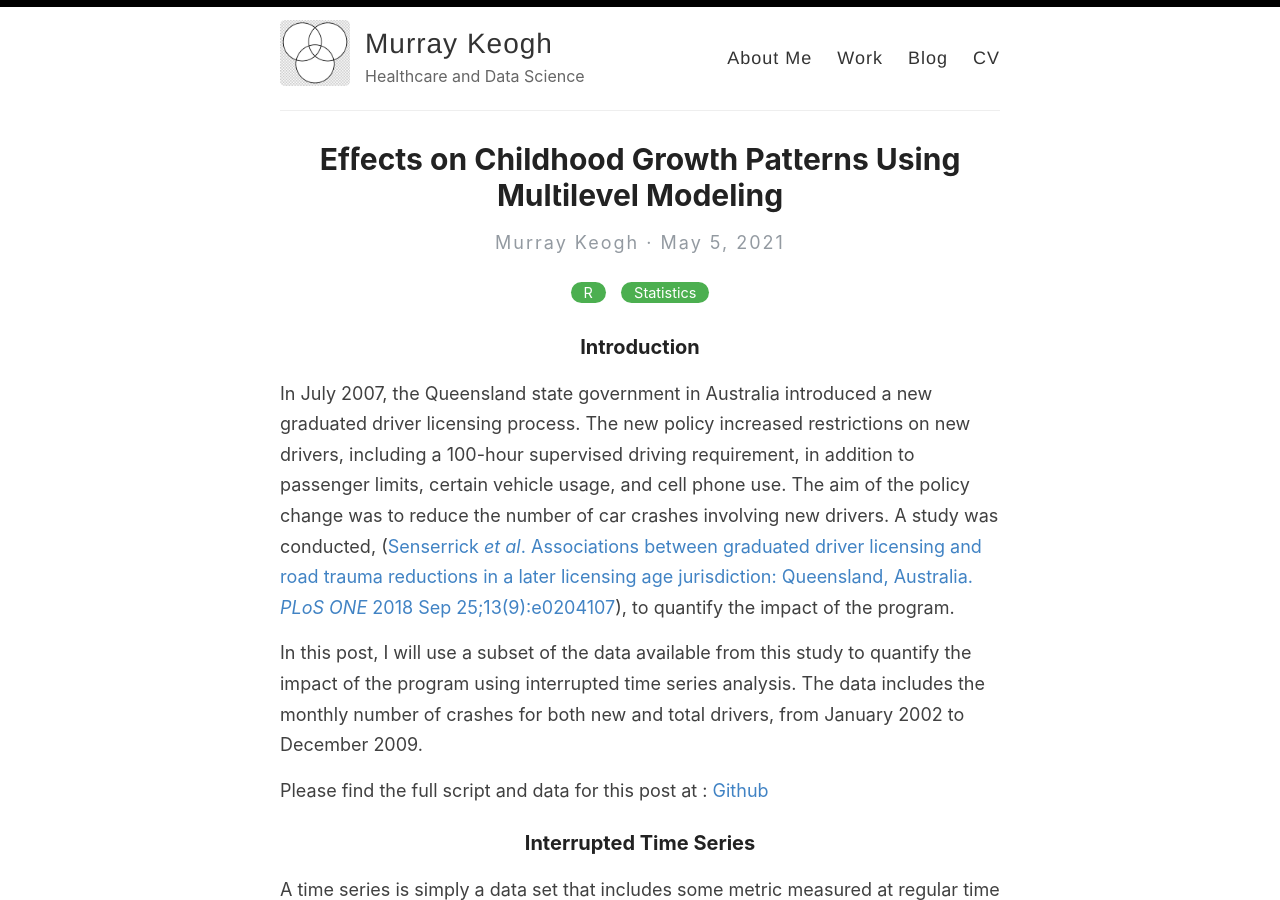
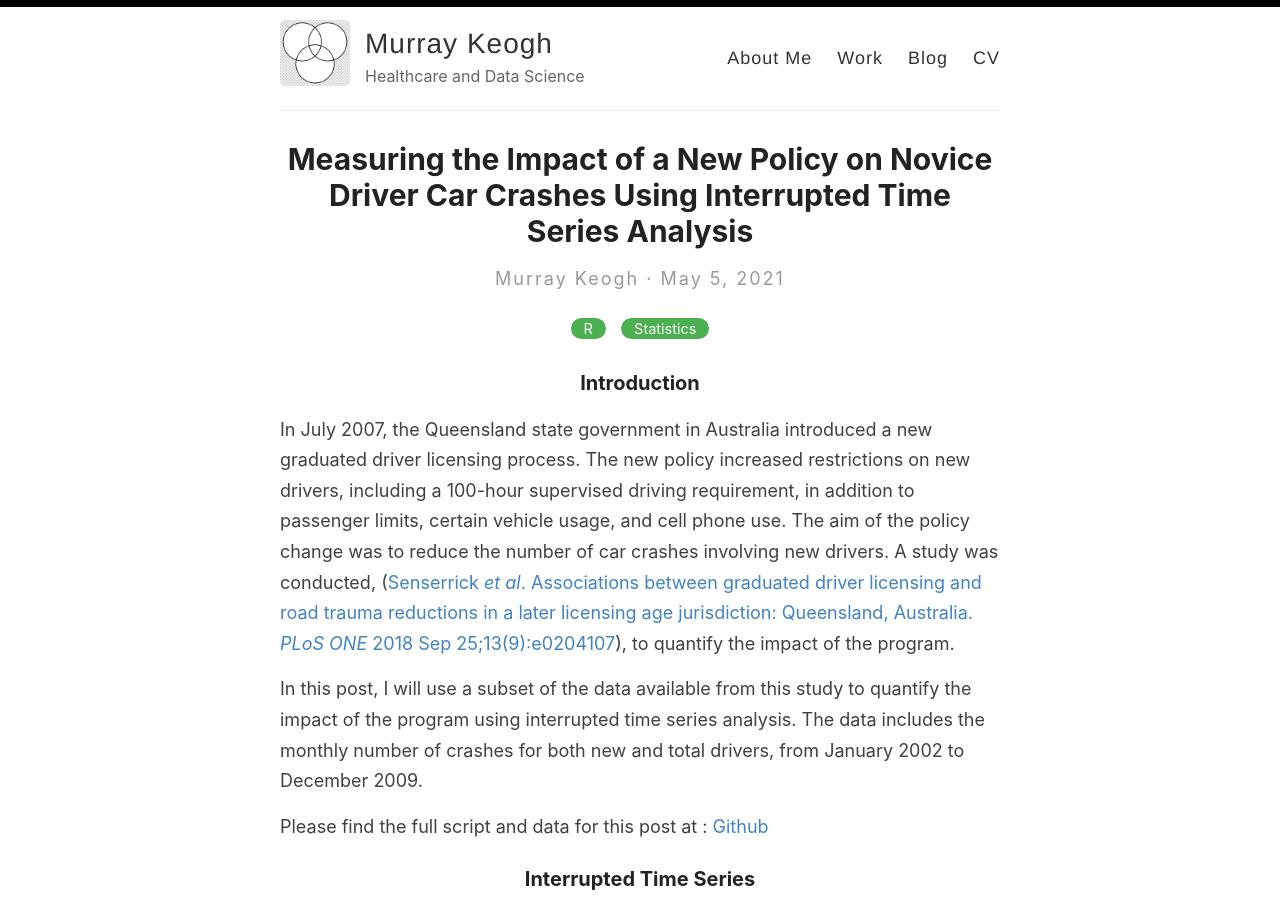
Before and after one commit to Murrkeys/Murrkeys.github.io, a Jekyll site: the page built from _posts/2021-05-05-ITS.md, in a window 1280 px wide and 900 px high. Built offline with Jekyll 4.4.1, drawn with Linux system fonts in a browser that asks for light colours.

Commit message:
Update 2021-05-05-ITS.md

```diff
--- a/_posts/2021-05-05-ITS.md
+++ b/_posts/2021-05-05-ITS.md
@@ -1,6 +1,6 @@
 ---
 layout: "post"
-title: "Effects on Childhood Growth Patterns Using Multilevel Modeling"
+title: "Measuring the Impact of a New Policy on Novice Driver Car Crashes Using Interrupted Time Series Analysis"
 categories: [R,Statistics]
 ---
 
```
